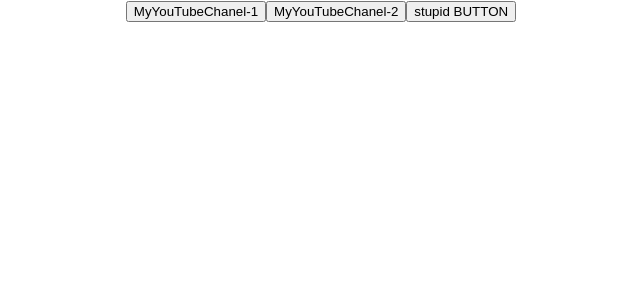
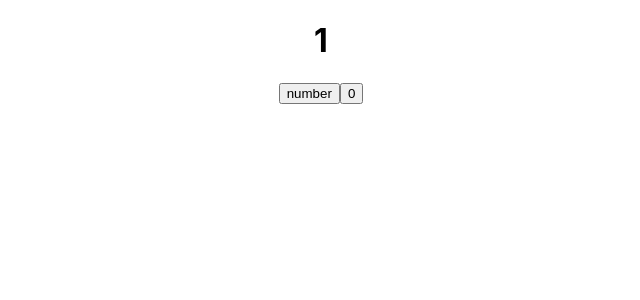
Before and after one commit to igor-minaev/monday-microtasks, a React (Create React App) app: page / in a window 1280 px wide. Shown: the top 300 px of the page, without its empty margins (319-959 px from the left). Built offline with nearby package versions, Linux system fonts and the light colour scheme.

Commit message:
microtask 4

```diff
--- a/src/App.tsx
+++ b/src/App.tsx
@@ -1,50 +1,21 @@
-import React from 'react';
+import React, {useState} from 'react';
 import './App.css';
-import {Button} from "./components/Button";
 
 function App() {
 
-    /*const myFirstSubscriber = (event: MouseEvent<HTMLButtonElement>) => {
-        console.log('Hello! I am Vasya!')
-    }
-    const mySecondSubscriber = (event: MouseEvent<HTMLButtonElement>) => {
-        console.log('Hello! I am Ivan!')
-    }
-    const onClickHandler=(name:string)=>{
-        console.log(`Hello! I am ${name}!`)
-    }
-    const foo1 = () => {
-        console.log(100200)
-    }
-    const foo2 = (num:number) => {
-        console.log(num)
-    }*/
-
-    const Button1Foo = (subscriber: string, age: number, address: string) => {
-        console.log(subscriber, age, address)
+    let [a, setA] = useState<number>(1)
+    const onClickHandler = () => {
+        setA(++a)
     }
 
-    const Button2Foo = (subscriber: string) => {
-        console.log(subscriber)
+    const onClickResetHandler = () => {
+        setA(0)
     }
-
-    const Button3Foo = () => {
-        console.log('I am stupid button!')
-    }
-
     return (
         <div className="App">
-            {/*<button onClick={(event) => console.log('Hello!')}>MyYouTubeChanel-1</button>
-             <button onClick={()=>onClickHandler('Vasya')}>MyYouTubeChanel-1</button>
-            <button onClick={()=>onClickHandler('Ivan')}>MyYouTubeChanel-2</button>
-            <button onClick={()=>onClickHandler('some info')}>MyYouTubeChanel-3</button>
-            <button onClick={foo1}>1</button>
-            <button onClick={()=>foo2(100200)}>2</button>*/}
-            {/* <button>MyYouTubeChanel-1</button>
-            <button>MyYouTubeChanel-2</button>*/}
-            <Button name="MyYouTubeChanel-1" callBack={() => Button1Foo('I am Vasya!', 21, 'live in Minsk')}/>
-            <Button name="MyYouTubeChanel-2" callBack={() => Button2Foo('I am Ivan!')}/>
-            <Button name="stupid BUTTON" callBack={Button3Foo}/>
+            <h1>{a}</h1>
+            <button onClick={onClickHandler}>number</button>
+            <button onClick={onClickResetHandler}>0</button>
         </div>
     )
         ;
@@ -83,3 +54,53 @@
     )
         ;
 }*/
+
+// Microtask 3
+//
+// function App() {
+//
+//     /*const myFirstSubscriber = (event: MouseEvent<HTMLButtonElement>) => {
+//         console.log('Hello! I am Vasya!')
+//     }
+//     const mySecondSubscriber = (event: MouseEvent<HTMLButtonElement>) => {
+//         console.log('Hello! I am Ivan!')
+//     }
+//     const onClickHandler=(name:string)=>{
+//         console.log(`Hello! I am ${name}!`)
+//     }
+//     const foo1 = () => {
+//         console.log(100200)
+//     }
+//     const foo2 = (num:number) => {
+//         console.log(num)
+//     }*/
+//
+//     const Button1Foo = (subscriber: string, age: number, address: string) => {
+//         console.log(subscriber, age, address)
+//     }
+//
+//     const Button2Foo = (subscriber: string) => {
+//         console.log(subscriber)
+//     }
+//
+//     const Button3Foo = () => {
+//         console.log('I am stupid button!')
+//     }
+//
+//     return (
+//         <div className="App">
+//             {/*<button onClick={(event) => console.log('Hello!')}>MyYouTubeChanel-1</button>
+//              <button onClick={()=>onClickHandler('Vasya')}>MyYouTubeChanel-1</button>
+//             <button onClick={()=>onClickHandler('Ivan')}>MyYouTubeChanel-2</button>
+//             <button onClick={()=>onClickHandler('some info')}>MyYouTubeChanel-3</button>
+//             <button onClick={foo1}>1</button>
+//             <button onClick={()=>foo2(100200)}>2</button>*/}
+//             {/* <button>MyYouTubeChanel-1</button>
+//             <button>MyYouTubeChanel-2</button>*/}
+//             <Button name="MyYouTubeChanel-1" callBack={() => Button1Foo('I am Vasya!', 21, 'live in Minsk')}/>
+//             <Button name="MyYouTubeChanel-2" callBack={() => Button2Foo('I am Ivan!')}/>
+//             <Button name="stupid BUTTON" callBack={Button3Foo}/>
+//         </div>
+//     )
+//         ;
+// }
```
